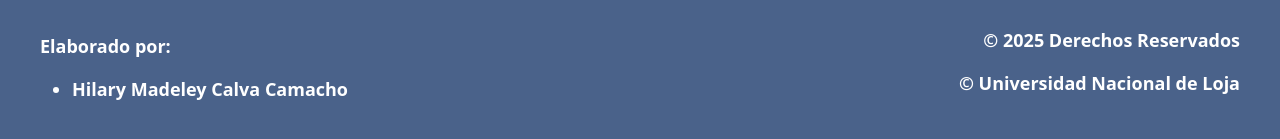
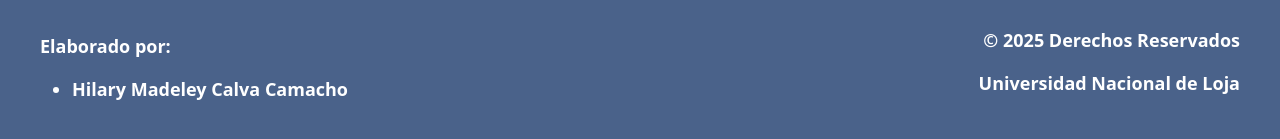
Before and after one commit to Hilary-Madelein/Sistema-de-riego-en-tiempo-real, a React (Create React App) app: page / in a window 1280 px wide. Shown: the part 1168-1307 px from the top of the page. Built offline with nearby package versions, Linux system fonts and the light colour scheme.

Commit message:
Prueba automatización completa 2

```diff
--- a/src/fragments/Footer.jsx
+++ b/src/fragments/Footer.jsx
@@ -16,7 +16,7 @@
             {/* Columna derecha */}
             <div className="footerRight">
               <p>© 2025 Derechos Reservados</p>
-              <p>© Universidad Nacional de Loja</p>
+              <p>Universidad Nacional de Loja</p>
             </div>
           </div>
         </div>
```
Also changed, not shown: 1 other file (tests, documents, lock files or other folders).
